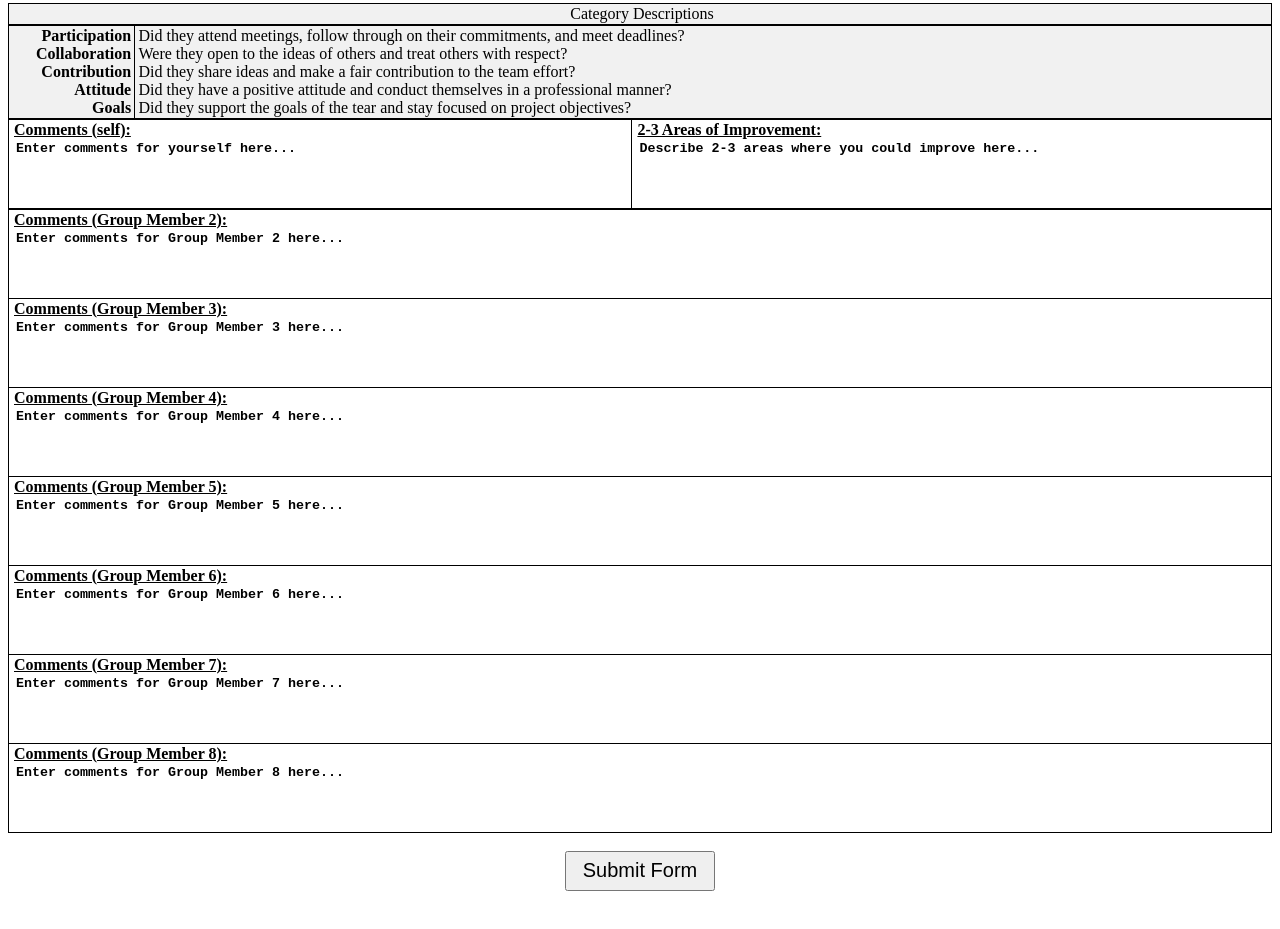
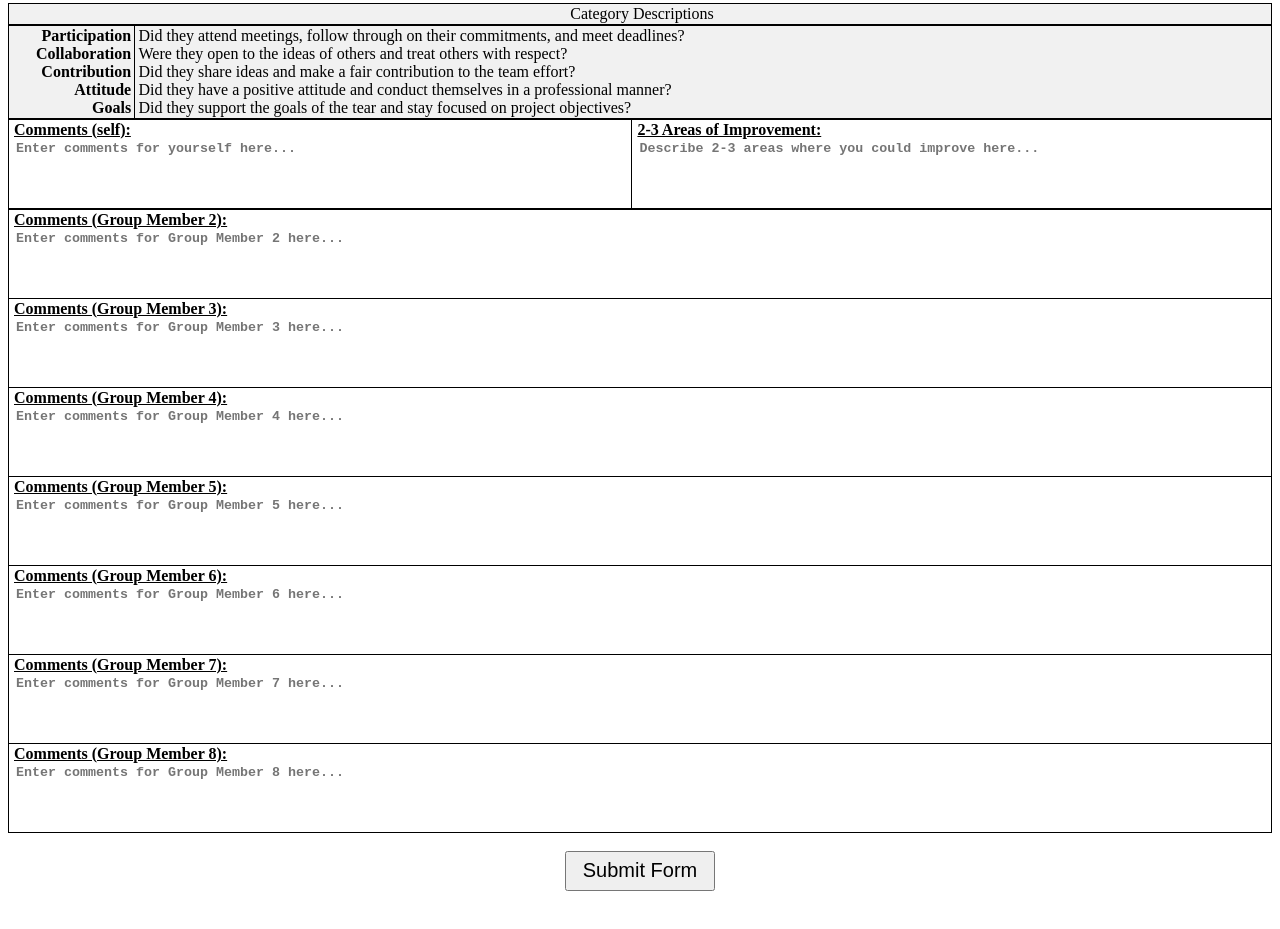
Before and after one commit to cprbucat2/team-feedback, a plain HTML site: page app/www/index.html in a window 1280 px wide. Shown: the part 709-1638 px from the top of the page. Drawn offline with Linux system fonts and the light colour scheme.

Commit message:
Replace text with placeholders

```diff
--- a/app/www/index.html
+++ b/app/www/index.html
@@ -125,11 +125,11 @@
 			<tr class="feedback-comments__self">
 				<td>
 					<div class="text-underline text-bold">Comments (self): </div>
-					<div><textarea class="feedback-comments__member-comments" id="self_comments" rows="4" cols="20">Enter comments for yourself here...</textarea></div>
+					<div><textarea class="feedback-comments__member-comments" id="self_comments" rows="4" cols="20" placeholder="Enter comments for yourself here..."></textarea></div>
 				</td>
 				<td>
 					<div class="text-underline text-bold">2-3 Areas of Improvement: </div>
-					<div><textarea class="feedback-comments__member-comments" id="self_improvement" rows="4" cols="20">Describe 2-3 areas where you could improve here...</textarea></div>
+					<div><textarea class="feedback-comments__member-comments" id="self_improvement" rows="4" cols="20" placeholder="Describe 2-3 areas where you could improve here..."></textarea></div>
 				</td>
 			</tr>
 		</table>
@@ -137,43 +137,43 @@
 			<tr class="feedback-comments__member">
 				<td>
 					<div class="feedback-comments__caption">Comments (Group Member 2): </div>
-					<div><textarea class="feedback-comments__member-comments" id="comments1" rows="4" cols="40">Enter comments for Group Member 2 here...</textarea></div>
+					<div><textarea class="feedback-comments__member-comments" id="comments1" rows="4" cols="40" placeholder="Enter comments for Group Member 2 here..."></textarea></div>
 				</td>
 			</tr>
 			<tr>
 				<td>
 					<div class="feedback-comments__caption">Comments (Group Member 3): </div>
-					<div><textarea class="feedback-comments__member-comments" id="comments4" rows="4" cols="40">Enter comments for Group Member 3 here...</textarea></div>
+					<div><textarea class="feedback-comments__member-comments" id="comments4" rows="4" cols="40" placeholder="Enter comments for Group Member 3 here..."></textarea></div>
 				</td>
 			</tr>
 			<tr>
 				<td>
 					<div class="feedback-comments__caption">Comments (Group Member 4): </div>
-					<div><textarea class="feedback-comments__member-comments" id="comments4" rows="4" cols="40">Enter comments for Group Member 4 here...</textarea></div>
+					<div><textarea class="feedback-comments__member-comments" id="comments4" rows="4" cols="40" placeholder="Enter comments for Group Member 4 here..."></textarea></div>
 				</td>
 			</tr>
 			<tr>
 				<td>
 					<div class="feedback-comments__caption">Comments (Group Member 5): </div>
-					<div><textarea class="feedback-comments__member-comments" id="comments5" rows="4" cols="40">Enter comments for Group Member 5 here...</textarea></div>
+					<div><textarea class="feedback-comments__member-comments" id="comments5" rows="4" cols="40" placeholder="Enter comments for Group Member 5 here..."></textarea></div>
 				</td>
 			</tr>
 			<tr>
 				<td>
 					<div class="feedback-comments__caption">Comments (Group Member 6): </div>
-					<div><textarea class="feedback-comments__member-comments" id="comments6" rows="4" cols="40">Enter comments for Group Member 6 here...</textarea></div>
+					<div><textarea class="feedback-comments__member-comments" id="comments6" rows="4" cols="40" placeholder="Enter comments for Group Member 6 here..."></textarea></div>
 				</td>
 			</tr>
 			<tr>
 				<td>
 					<div class="feedback-comments__caption">Comments (Group Member 7): </div>
-					<div><textarea class="feedback-comments__member-comments" id="comments7" rows="4" cols="40">Enter comments for Group Member 7 here...</textarea></div>
+					<div><textarea class="feedback-comments__member-comments" id="comments7" rows="4" cols="40" placeholder="Enter comments for Group Member 7 here..."></textarea></div>
 				</td>
 			</tr>
 			<tr>
 				<td>
 					<div class="feedback-comments__caption">Comments (Group Member 8): </div>
-					<div><textarea class="feedback-comments__member-comments" id="comments8" rows="4" cols="40">Enter comments for Group Member 8 here...</textarea></div>
+					<div><textarea class="feedback-comments__member-comments" id="comments8" rows="4" cols="40" placeholder="Enter comments for Group Member 8 here..."></textarea></div>
 				</td>
 			</tr>
 		</table>
```
